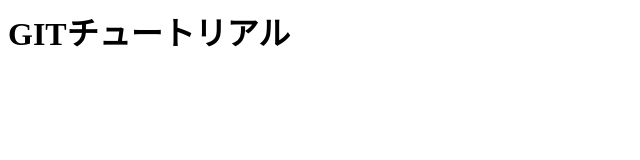
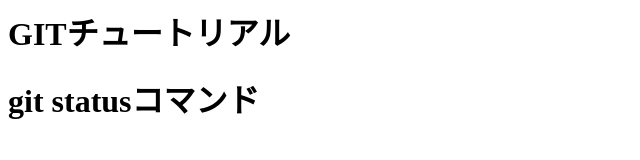
Before and after one commit to rosalia-h/git_tutorial, a plain HTML site: page index.html in a window 1280 px wide. Shown: the whole page, without its empty margins (0-640 px from the left). Drawn offline with Linux system fonts and the light colour scheme.

Commit message:
git statusコマンドを追記

```diff
--- a/index.html
+++ b/index.html
@@ -1 +1,2 @@
 <h1>GITチュートリアル</h1>
+<h1>git statusコマンド</h1>
```
